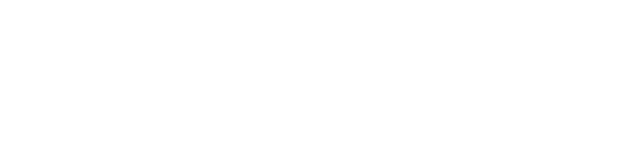
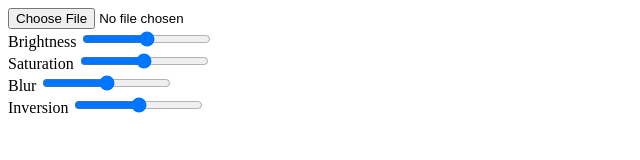
Before and after one commit to Michail-Konon/side-projects, a plain HTML site: page index.html in a window 1280 px wide. Shown: the whole page, without its empty margins (0-640 px from the left). Drawn offline with Linux system fonts and the light colour scheme.

Commit message:
feat: complete HTML prototype

```diff
--- a/index.html
+++ b/index.html
@@ -9,6 +9,31 @@
     <script src="js/script.js" defer></script>
 </head>
 <body>
-
+    <div class="editor">
+        <div class="toolbar">
+            <div class="toolbar-item">
+                <input type="file" id="imageFile">
+            </div>
+            <div class="toolbar-item">
+                <label class="toolbar-item__label" for="brightness">Brightness</label>
+                <input class="toolbar-item__range" type="range" id="brightness" min="0" max="200">
+            </div>
+            <div class="toolbar-item">
+                <label class="toolbar-item__label" for="saturation">Saturation</label>
+                <input class="toolbar-item__range" type="range" id="saturation" min="0" max="200">
+            </div>
+            <div class="toolbar-item">
+                <label class="toolbar-item__label" for="blur">Blur</label>
+                <input class="toolbar-item__range" type="range" id="blur" min="0" max="200">
+            </div>
+            <div class="toolbar-item">
+                <label class="toolbar-item__label" for="inversion">Inversion</label>
+                <input class="toolbar-item__range" type="range" id="inversion" min="0" max="100">
+            </div>
+        </div>
+        <div class="image-area">
+            <canvas id="canvas" height="500px" width="500px"></canvas>
+        </div>
+    </div>
 </body>
 </html>
```
